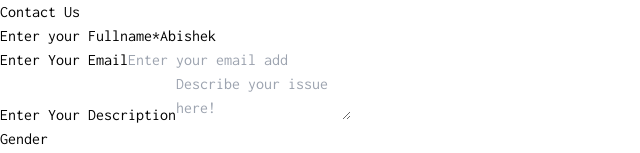
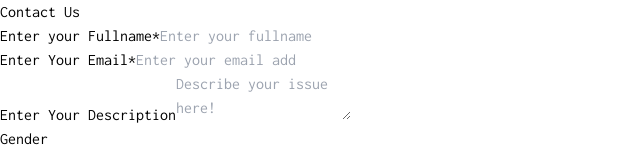
Before and after one commit to MrGrootx/react-forms, a React (Vite) app: page / in a window 1280 px wide. Shown: the top 153 px of the page, without its empty margins (0-640 px from the left). Built offline with nearby package versions, Linux system fonts and the light colour scheme.

Commit message:
updated val

```diff
--- a/src/Components/Forms/FormInput.jsx
+++ b/src/Components/Forms/FormInput.jsx
@@ -1,7 +1,7 @@
 import propTypes from "prop-types";
 
 const FormInput = (props) => {
-  const { name, label, placeholder, value, register,required } = props;
+  const { name, label, placeholder, value, register,required,errors } = props;
 
   return (
     <>
@@ -20,6 +20,7 @@ const FormInput = (props) => {
             {...register}
             className="w-full rounded py-2 px-3 font-semibold outline-none bg-[#EEEDEB] "
           />
+          {errors && <small className="text-red-500">{errors.message}</small>}
         </div>
       </div>
     </>
--- a/src/Pages/ContactPage.jsx
+++ b/src/Pages/ContactPage.jsx
@@ -12,9 +12,9 @@ const ContactPage = () => {
     handleSubmit,
     formState: { errors },
   } = useForm({
-    defaultValues: {
-      fullname: "Abishek",
-    },
+    // defaultValues: {
+    //   fullname: "Abishek",
+    // },
   });
 
   const formSubmit = (e) => {
@@ -35,7 +35,6 @@ const ContactPage = () => {
             <div className="bg-[#FEFBF6] px-2 py-2 rounded shadow shadow-[#EEF0E5] mt-6 mb-5 max-w-[500px] mx-auto ">
               <form action="" onSubmit={handleSubmit(formSubmit)} className="">
                 <FormInput
-                  // Forms input Object key name and component name must be same
                   register={register("fullname", {
                     required: "Fullname is required",
                   })}
@@ -54,6 +53,7 @@ const ContactPage = () => {
                   label="Enter Your Email"
                   placeholder="Enter your email address"
                   errors={errors.email}
+                  required
                 />
 
                 {/* service Types */}
```
